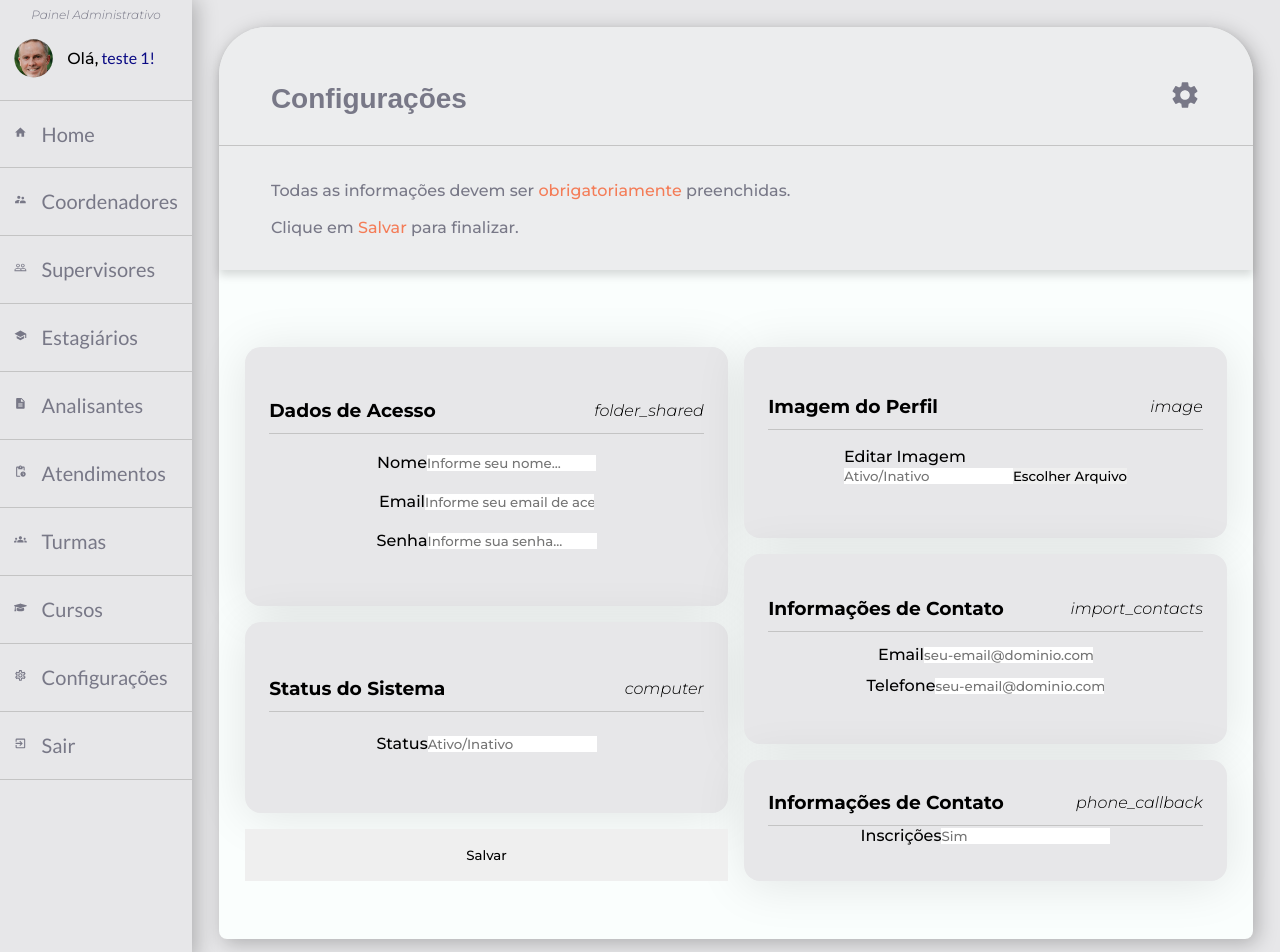
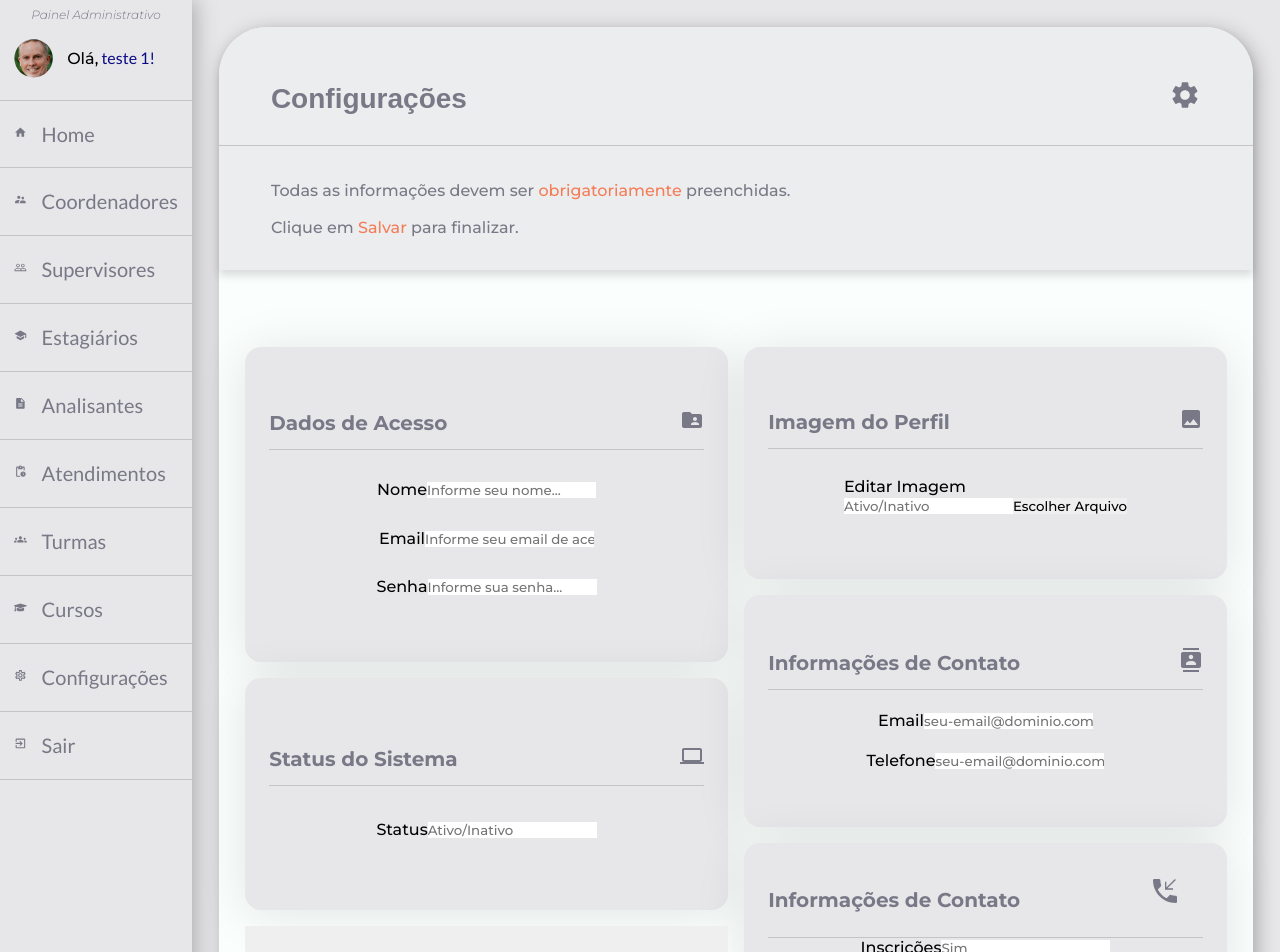
Before and after one commit to thiago-mfernandes/CepCop-React, a React (Create React App) app in the folder cepcop-react/: page /configuracoes in a window 1280 px wide. Shown: the top 952 px of the page. Built offline with nearby package versions, Linux system fonts and the light colour scheme.

Commit message:
icones implementados

```diff
--- /dev/null
+++ b/cepcop-react/src/components/UI/Cards/Configuracoes/FormConfiguracoes/IconComputer.tsx
@@ -0,0 +1,12 @@
+import { MdComputer } from "react-icons/md";
+import { StyledIconDefault } from "./styled";
+
+function IconComputer() {
+    return (
+        <StyledIconDefault>
+            <MdComputer />
+        </StyledIconDefault>
+    );
+}
+
+export default IconComputer
--- /dev/null
+++ b/cepcop-react/src/components/UI/Cards/Configuracoes/FormConfiguracoes/IconContacts.tsx
@@ -0,0 +1,12 @@
+import { MdContacts } from "react-icons/md";
+import { StyledIconDefault } from "./styled";
+
+function IconContact() {
+    return (
+        <StyledIconDefault>
+            <MdContacts />
+        </StyledIconDefault>
+    );
+}
+
+export default IconContact
--- /dev/null
+++ b/cepcop-react/src/components/UI/Cards/Configuracoes/FormConfiguracoes/IconFolder.tsx
@@ -0,0 +1,12 @@
+import { MdFolderShared } from "react-icons/md";
+import { StyledIconDefault } from "./styled";
+
+function IconFolder() {
+    return (
+        <StyledIconDefault>
+            <MdFolderShared />
+        </StyledIconDefault>
+    );
+}
+
+export default IconFolder
--- /dev/null
+++ b/cepcop-react/src/components/UI/Cards/Configuracoes/FormConfiguracoes/IconImage.tsx
@@ -0,0 +1,12 @@
+import { MdImage } from "react-icons/md";
+import { StyledIconDefault } from "./styled";
+
+function IconImage() {
+    return (
+        <StyledIconDefault>
+            <MdImage />
+        </StyledIconDefault>
+    );
+}
+
+export default IconImage
--- /dev/null
+++ b/cepcop-react/src/components/UI/Cards/Configuracoes/FormConfiguracoes/IconPhone.tsx
@@ -0,0 +1,12 @@
+import { MdPhoneCallback } from "react-icons/md";
+import { StyledIconSettings } from "../styled";
+
+function IconPhone() {
+    return (
+        <StyledIconSettings>
+            <MdPhoneCallback />
+        </StyledIconSettings>
+    )
+}
+
+export default IconPhone
--- /dev/null
+++ b/cepcop-react/src/components/UI/Cards/Configuracoes/FormConfiguracoes/Titulo.tsx
@@ -0,0 +1,9 @@
+import { StyledTitulo } from "./styled";
+
+function Titulo(props: {descricao: string}) {
+    return (
+        <StyledTitulo>{props.descricao}</StyledTitulo>
+        )
+}
+
+export default Titulo
--- a/cepcop-react/src/components/UI/Cards/Configuracoes/FormConfiguracoes/index.tsx
+++ b/cepcop-react/src/components/UI/Cards/Configuracoes/FormConfiguracoes/index.tsx
@@ -1,14 +1,20 @@
 import CardConfiguracoes from "./CardConfiguracoes"
 import Card from "./Card"
 import Header from "./Header"
+import Titulo from "./Titulo"
+import IconFolder from "./IconFolder"
+import IconComputer from "./IconComputer"
+import IconImage from "./IconImage"
+import IconContact from "./IconContacts"
+import IconPhone from "./IconPhone"
 
 function FormConfiguracoes() {
     return (
         <CardConfiguracoes>
             <Card>
                 <Header>
-                    <h3 className="config-page-card__header___titulo">Dados de Acesso</h3>
-                    <i className="material-icons material-icons--config">folder_shared</i>
+                    <Titulo descricao="Dados de Acesso" />
+                    <IconFolder />
                 </Header>
 
 
@@ -30,8 +36,8 @@ function FormConfiguracoes() {
 
             <Card>
                 <Header>
-                    <h3 className="config-page-card__header___titulo">Status do Sistema</h3>
-                    <i className="material-icons material-icons--config">computer</i>
+                    <Titulo descricao="Status do Sistema" />
+                    <IconComputer />
                 </Header>
 
                 <div className="config-page-card__input-box">
@@ -42,8 +48,8 @@ function FormConfiguracoes() {
 
             <Card>
                 <Header>
-                    <h3 className="config-page-card__header___titulo">Imagem do Perfil</h3>
-                    <i className="material-icons material-icons--config">image</i>
+                    <Titulo descricao="Imagem do Perfil" />
+                    <IconImage />
                 </Header>
 
                 <div className="config-page-card__input-box">
@@ -59,8 +65,8 @@ function FormConfiguracoes() {
 
             <Card>
                 <Header>
-                    <h3 className="config-page-card__header___titulo">Informações de Contato</h3>
-                    <i className="material-icons material-icons--config">import_contacts</i>
+                    <Titulo descricao="Informações de Contato" />
+                    <IconContact />
                 </Header>
 
 
@@ -77,8 +83,8 @@ function FormConfiguracoes() {
 
             <Card>
                 <Header>
-                    <h3 className="config-page-card__header___titulo">Informações de Contato</h3>
-                    <i className="material-icons material-icons--config">phone_callback</i>
+                    <Titulo descricao="Informações de Contato" />
+                    <IconPhone />
                 </Header>
 
                 <div className="config-page-card__input-box">
--- a/cepcop-react/src/components/UI/Cards/Configuracoes/FormConfiguracoes/styled.ts
+++ b/cepcop-react/src/components/UI/Cards/Configuracoes/FormConfiguracoes/styled.ts
@@ -1,4 +1,4 @@
-import { cinzaClaro, cinzaMedio } from "src/components/UI/variaveis";
+import { cinzaClaro, cinzaEscuro, cinzaMedio } from "src/components/UI/variaveis";
 import styled from "styled-components";
 
 export const StyledConfigPage = styled.section`
@@ -71,3 +71,14 @@ export const StyledCardConfigHeader = styled.div`
     margin-top: 5%;
     width: 100%;
 `;
+
+export const StyledTitulo = styled.h3`
+    color: ${cinzaEscuro};
+    font-size: 1.25rem;
+`;
+
+export const StyledIconDefault = styled.i`
+    color: ${cinzaEscuro};
+    font-size: 1.5rem;
+    padding: 0;
+`;
```
